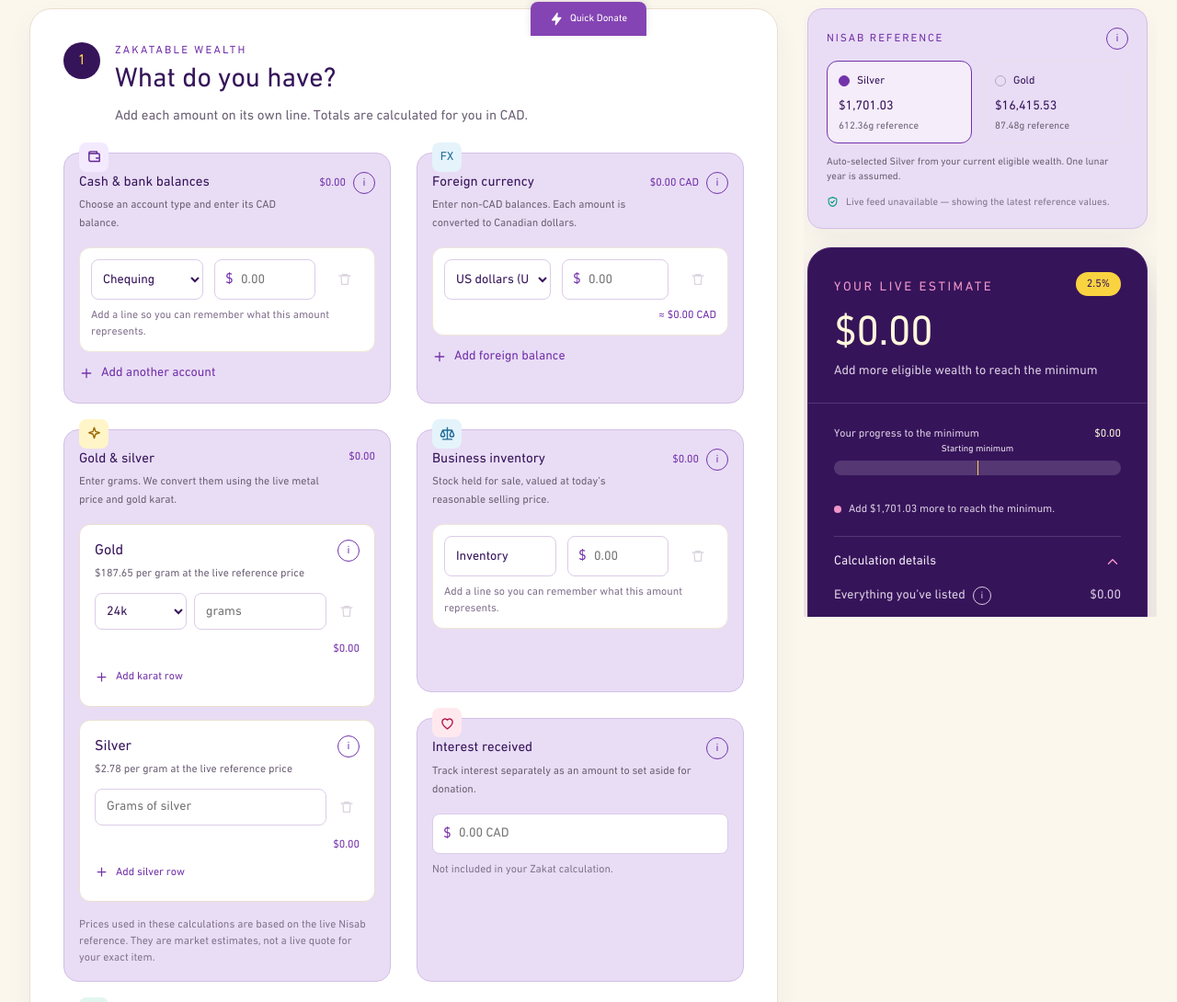
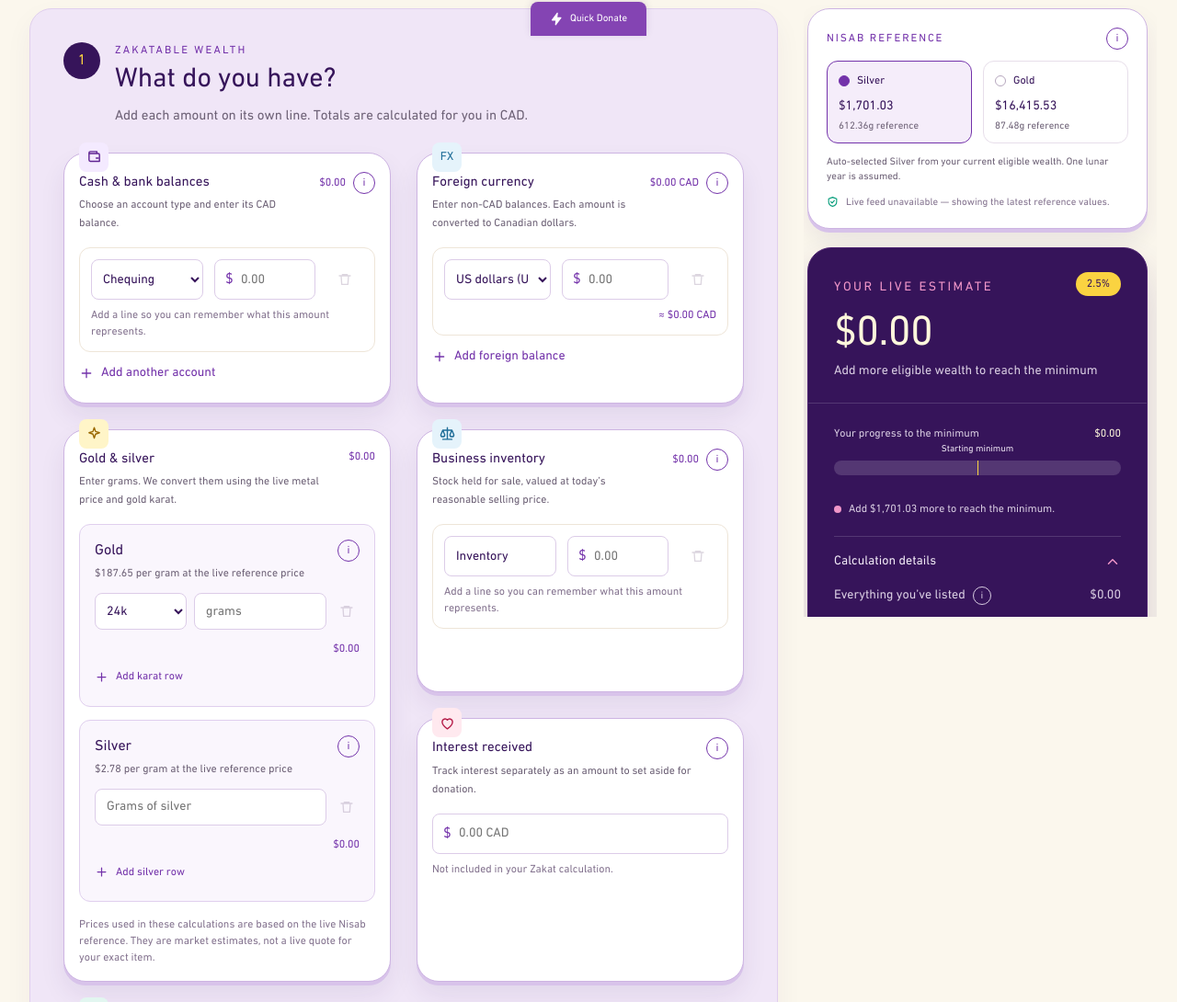
Before and after one commit to uroojsyed/zakat-calculator, a plain HTML site: page index-v2.html in a window 1280 px wide. Shown: the part 761-1851 px from the top of the page at 92% size. Drawn offline with Linux system fonts and the light colour scheme; no server answers.

Commit message:
Add files via upload

```diff
--- a/index-v2.html
+++ b/index-v2.html
@@ -10,7 +10,11 @@
     />
     <link rel="icon" type="image/svg+xml" href="assets/images/favicon.svg" />
     <link rel="stylesheet" href="css/styles.css" />
-<style>.card,.nis{background:#e9ddf5;border-color:#d3bfe6}</style>
+<style>
+.panel{background:#f0e6f7;border-color:#e0cfee}
+.card,.nis{background:#fff;border:1px solid #cdb4e2;border-radius:24px;box-shadow:0 4px 0 #d8c3ea,0 14px 28px #36145a14}
+.mbox{background:#faf6fd;border-color:#e0cfee}
+</style>
   </head>
   <body id="top">
     <div class="shell">
```
